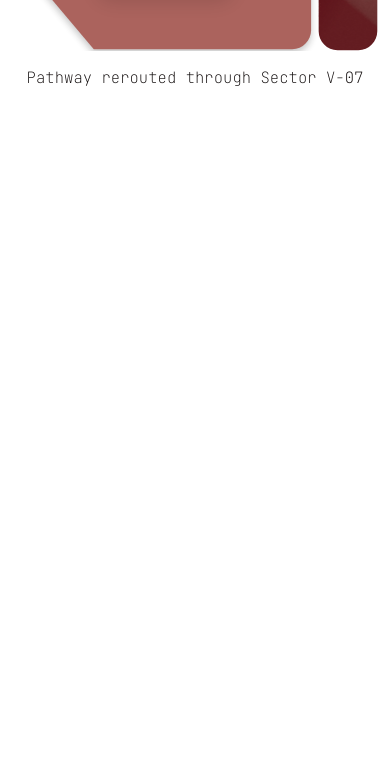
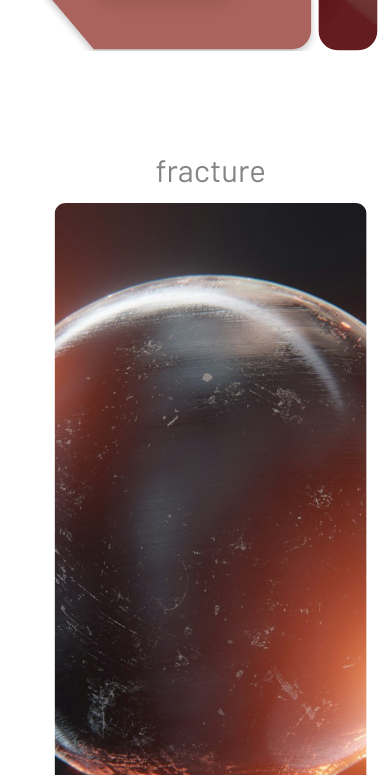
Before and after one commit to damodevworks/oblique-dev, a website built with Vite: page index.html in a window 390 px wide. Shown: the part 749-1524 px from the top of the page. Before the commit the page ends 844 px from the top, so only its background shows below. Built offline with nearby package versions, Linux system fonts and the light colour scheme.

Commit message:
feat: Split hero section for mobile layout with CSS Grid order and prepare the base markup + CSS

```diff
--- a/index.html
+++ b/index.html
@@ -60,7 +60,11 @@
 
             <!-- Hero left (fracture) for the mobile -->
 
-            <div class="hero-left--mobile"></div>
+            <div class="hero-left--mobile">
+              <div class="image">
+                <h1 class="fracture">fracture</h1>
+              </div>
+            </div>
 
             <!-- Hero section for the desktop -->
 
@@ -184,8 +188,6 @@
               </div>
             </div>
 
-
-
           </div>
         <div class="hero-meta">
           <p class="location">Location:<br>&nbsp;&nbsp;14° S<br>&nbsp;&nbsp;&nbsp;&nbsp;&nbsp;70° W</p>
--- a/src/styles/layout/header.scss
+++ b/src/styles/layout/header.scss
@@ -238,6 +238,14 @@ position: relative;
     max-height: 80vh;
 }
 
+.hero-left--mobile {
+  position: relative;
+    width: 95vw;
+    height: auto;
+    height: 100vh;
+    margin: 0 auto;
+}
+
 /**
  * Mobile-only selectors using CSS custom properties
  * Variables are defined in .hero within media queries
@@ -329,12 +337,33 @@ position: relative;
     justify-items: center;
     align-items: center;
   }
+  .hero-left--mobile {
+    display: block;
+    order: 2; /* Appears second (below hero-right) */
+  }
+
+.image {
+  width: 80vw;
+  height: 80vh;
+  left: 50%;
+  top: 50%;
+  transform: translate(-45%, -40%);
+  position: absolute;
+}
+
+.fracture {
+  left: 50%;
+  top: 0%;
+  transform: translate(-50%, -120%);
+  font-size: clamp(3rem, 8vw, 6rem);
+}
 
   .hero-right--desktop {display: none;}
   .hero-left--desktop {display: none;}
   .hero-right--mobile {
     display: block;
     position: relative;
+    order: 1; /* Appears first (above hero-left) */
   }
   .oblique-hero {top: 6%;}
 
```
